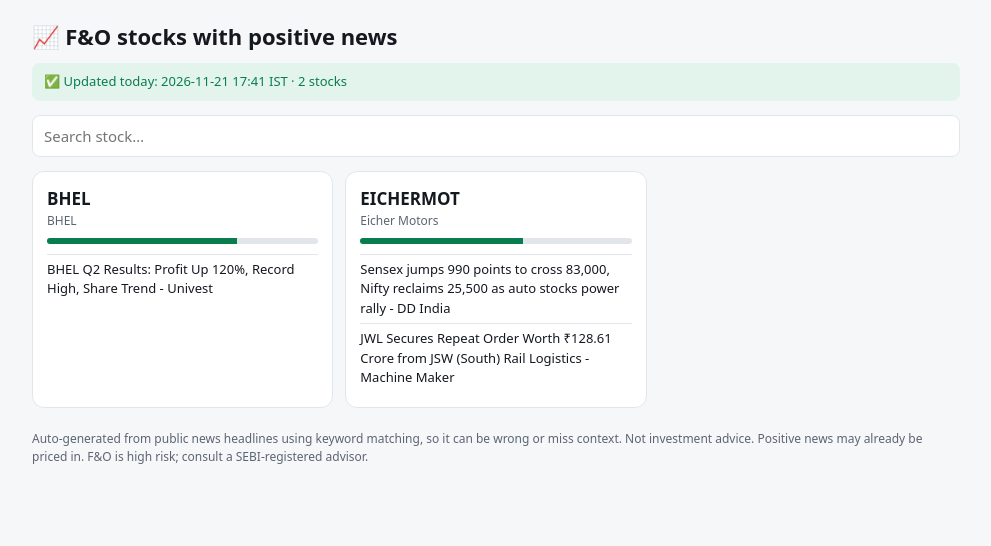
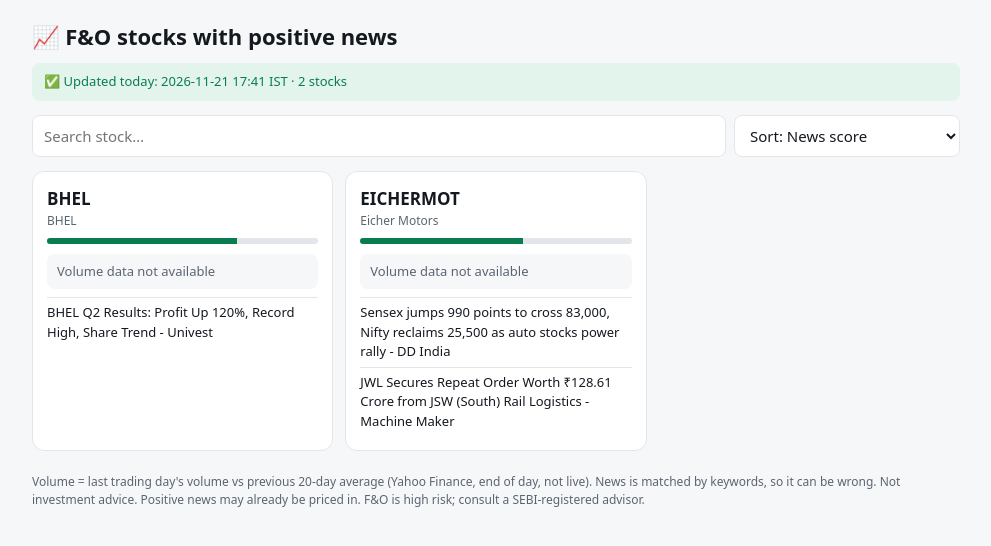
Before and after one commit to velloregamingyt-star/fno-news, a plain HTML site: page index.html in a window 1280 px wide. Shown: the whole page, without its empty margins (144-1135 px from the left). Drawn offline with Linux system fonts and the light colour scheme.

Commit message:
Update index.html

```diff
--- a/index.html
+++ b/index.html
@@ -3,29 +3,46 @@
 <meta name="viewport" content="width=device-width,initial-scale=1">
 <title>F&O Positive News</title>
 <style>
-:root{--bg:#f6f7f9;--cd:#fff;--tx:#14181f;--mu:#5b6572;--bd:#e2e6eb;--ac:#0a7d4f;--bg2:#e3f4ec}
-@media(prefers-color-scheme:dark){:root{--bg:#0f1318;--cd:#171d25;--tx:#e8ecf1;--mu:#9aa5b3;--bd:#27303b;--ac:#4fd39a;--bg2:#12312a}}
+:root{--bg:#f6f7f9;--cd:#fff;--tx:#14181f;--mu:#5b6572;--bd:#e2e6eb;--ac:#0a7d4f;--bg2:#e3f4ec;--rd:#c0392b;--am:#9a5b00}
+@media(prefers-color-scheme:dark){:root{--bg:#0f1318;--cd:#171d25;--tx:#e8ecf1;--mu:#9aa5b3;--bd:#27303b;--ac:#4fd39a;--bg2:#12312a;--rd:#ff7b6b;--am:#f0b45a}}
 *{box-sizing:border-box}body{margin:0;background:var(--bg);color:var(--tx);font:15px/1.5 system-ui,sans-serif}
 main{max-width:960px;margin:auto;padding:20px 16px 40px}h1{font-size:22px;margin:0 0 4px}
 .b{padding:9px 12px;border-radius:8px;background:var(--bg2);color:var(--ac);font-size:13px;margin:10px 0 14px}
-input{width:100%;padding:9px 11px;border:1px solid var(--bd);border-radius:8px;background:var(--cd);color:var(--tx);font:inherit;margin-bottom:14px}
+.bar{display:flex;gap:8px;flex-wrap:wrap;margin-bottom:14px}
+input,select{padding:9px 11px;border:1px solid var(--bd);border-radius:8px;background:var(--cd);color:var(--tx);font:inherit}
+input{flex:1;min-width:150px}
 .g{display:grid;grid-template-columns:repeat(auto-fill,minmax(290px,1fr));gap:12px}
 .c{background:var(--cd);border:1px solid var(--bd);border-radius:12px;padding:14px}
 .s{font-weight:700;font-size:17px}.n{color:var(--mu);font-size:12px}
 .m{height:6px;background:var(--bd);border-radius:9px;margin:8px 0 10px;overflow:hidden}.m i{display:block;height:100%;background:var(--ac)}
+.v{display:flex;justify-content:space-between;align-items:center;gap:8px;padding:8px 10px;border-radius:8px;background:var(--bg);margin-bottom:8px;font-size:13px}
+.v b{font-size:13px}.up{color:var(--ac)}.dn{color:var(--rd)}.hi{color:var(--am)}.mu{color:var(--mu)}
+.v small{color:var(--mu);display:block;font-size:11px}
 a{color:var(--tx);text-decoration:none;display:block;font-size:13px;padding:5px 0;border-top:1px solid var(--bd)}a:hover{color:var(--ac)}
 .d{font-size:12px;color:var(--mu);margin-top:22px}
 </style></head><body><main>
 <h1>📈 F&amp;O stocks with positive news</h1>
 <div class="b" id="b">Loading…</div>
-<input id="q" placeholder="Search stock…"><div class="g" id="g"></div>
-<p class="d">Auto-generated from public news headlines using keyword matching, so it can be wrong or miss context. Not investment advice. Positive news may already be priced in. F&amp;O is high risk; consult a SEBI-registered advisor.</p>
+<div class="bar"><input id="q" placeholder="Search stock…">
+<select id="o"><option value="score">Sort: News score</option><option value="vol">Sort: Volume (high to low)</option><option value="chg">Sort: Price change</option></select></div>
+<div class="g" id="g"></div>
+<p class="d">Volume = last trading day's volume vs previous 20-day average (Yahoo Finance, end of day, not live). News is matched by keywords, so it can be wrong. Not investment advice. Positive news may already be priced in. F&amp;O is high risk; consult a SEBI-registered advisor.</p>
 </main><script>
 let D=[];const g=document.getElementById('g');
-const esc=s=>s.replace(/[&<>"]/g,c=>({'&':'&amp;','<':'&lt;','>':'&gt;','"':'&quot;'}[c]));
-function r(){const k=q.value.toLowerCase();
-g.innerHTML=D.filter(d=>(d.symbol+d.name).toLowerCase().includes(k)).map(d=>`<div class="c"><div class="s">${esc(d.symbol)}</div><div class="n">${esc(d.name)}</div><div class="m"><i style="width:${d.score}%"></i></div>${d.news.map(n=>`<a href="${esc(n.link)}" target="_blank" rel="noopener">${esc(n.title)}</a>`).join('')}</div>`).join('')||'<p class="n">No stocks.</p>'}
-q.oninput=r;
+const esc=s=>String(s).replace(/[&<>"]/g,c=>({'&':'&amp;','<':'&lt;','>':'&gt;','"':'&quot;'}[c]));
+function vol(v){
+ if(!v)return '<div class="v"><span class="mu">Volume data not available</span></div>';
+ let t,c;const r=v.ratio;
+ if(r>=1.5){t='🔥 High volume';c='hi'}else if(r>=1.1){t='↑ Above average';c='up'}
+ else if(r>=0.8){t='→ Normal';c='mu'}else{t='↓ Below average';c='dn'}
+ const p=v.chg>=0?'+':'';
+ return `<div class="v"><span><b class="${c}">${t} (${r}x)</b><small>as of ${esc(v.asof)} · vs 20-day avg</small></span><b class="${v.chg>=0?'up':'dn'}">${p}${v.chg}%</b></div>`}
+function r(){const k=q.value.toLowerCase(),m=o.value;
+ let a=D.filter(d=>(d.symbol+d.name).toLowerCase().includes(k));
+ const key={score:d=>d.score,vol:d=>d.vol?d.vol.ratio:-1,chg:d=>d.vol?d.vol.chg:-99}[m];
+ a.sort((x,y)=>key(y)-key(x));
+ g.innerHTML=a.map(d=>`<div class="c"><div class="s">${esc(d.symbol)}</div><div class="n">${esc(d.name)}</div><div class="m"><i style="width:${d.score}%"></i></div>${vol(d.vol)}${d.news.map(n=>`<a href="${esc(n.link)}" target="_blank" rel="noopener">${esc(n.title)}</a>`).join('')}</div>`).join('')||'<p class="n">No stocks.</p>'}
+q.oninput=r;o.oninput=r;
 fetch('data.json?'+Date.now()).then(x=>x.json()).then(j=>{D=j.stocks;
 const t=new Date().toLocaleDateString('en-CA',{timeZone:'Asia/Kolkata'});
 b.textContent=(j.date===t?'✅ Updated today: ':'⚠️ Last updated: ')+j.updated+' · '+D.length+' stocks';r()}).catch(()=>b.textContent='data.json not found. Run the workflow once.');
```
